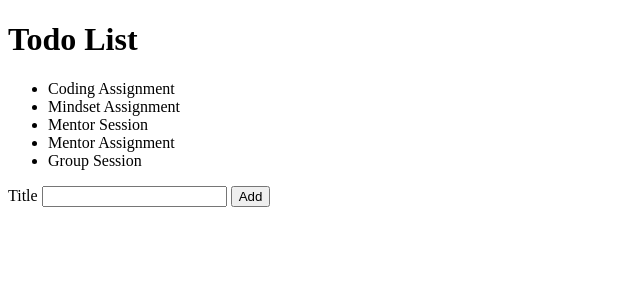
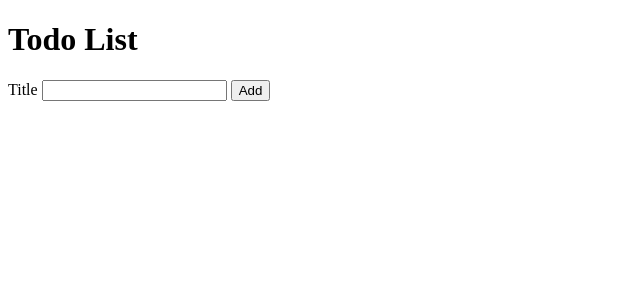
Before and after one commit to SokolovskayaE/react-todo, a React (Create React App) app: page / in a window 1280 px wide. Shown: the top 300 px of the page, without its empty margins (0-640 px from the left). Built offline with nearby package versions, Linux system fonts and the light colour scheme.

Commit message:
Move Todo List into State + Control Add Todo Input + Add New Todo to List + Destructure Props

```diff
--- a/src/AddTodoForm.js
+++ b/src/AddTodoForm.js
@@ -1,17 +1,27 @@
-import React from "react"; // Import React from "react" npm package
+import React, { useState } from "react"; // Import React from "react" npm package
 
-function AddTodoForm(props){ //Add props as a parameter in the AddTodoForm function
+function AddTodoForm( { onAddTodo }) {
+    const [todoTitle, setTodoTitle] = useState(""); // Create a new state variable named todoTitle with a setter setTodoTitle
+
+    function handleTitleChange(event) { // Declare a new function named handleTitleChange that takes event as a parameter
+        const newTodoTitle = event.target.value; // Retrieve the input value from the event object
+        setTodoTitle(newTodoTitle); // Call the state setter setTodoTitle and pass newTodoTitle
+    }
+
     function handleAddTodo(event) { //Create a new function called handleAddTodo that takes event as a parameter
         event.preventDefault(); //Prevent the default behavior of the form submit
-        const todoTitle = event.target.title.value; //Retrieve the value of the title element from the event target and store it in a variable named todoTitle
         console.log("value is", todoTitle); //Log the value of todoTitle in the console
-        props.onAddTodo(todoTitle); //Invoke the onAddTodo callback prop and pass todoTitle as an argument
-        event.target.reset(); //Reset the form so the text input value is cleared
+        const todoItem = {
+            title: todoTitle,
+            id: Date.now()
+        };
+        onAddTodo(todoItem); // Update the onAddTodo callback prop to pass an Object instead of a String
+        setTodoTitle(""); // Remove the reset() method and replace it with logic to reset the todoTitle state to an empty String
     }
     return ( //Add a multi-line return statement to your AddTodoForm function//
     <form onSubmit={handleAddTodo}> {/*Create a <form> element + Add onSubmit prop to <form> element and pass the handleAddTodo function by reference*/}
         <label htmlFor="todoTitle">Title</label> {/*Add htmlFor attribute to <label> element with id "todoTitle"*/}
-        <input id="todoTitle" type="text" name="title"/> {/*Create a text <input> element with id "todoTitle" + Add a name attribute to the text input with value title*/}
+        <input id="todoTitle" type="text" name="title" value={todoTitle} onChange={handleTitleChange}/> {/*Create a text <input> element with id "todoTitle" + Add a name attribute to the text input with value title + Add value prop equal to todoTitle from component props*/}
         <button type="submit">Add</button> {/*Create a submit <button> element with text "Add"*/}
     </form>
     );
--- a/src/App.js
+++ b/src/App.js
@@ -2,14 +2,18 @@
 import TodoList from "./TodoList"; // Import the TodoList component
 import AddTodoForm from "./AddTodoForm"; // Import AddTodoForm
 
+
 function App() {
-    const [newTodo, setNewTodo] = useState (""); //Create a new state variable named newTodo with update function named setNewTodo
+    const [todoList, setTodoList] = useState([]); // Create a new state variable named todoList with setter setTodoList and default value of an empty array
+
+    function addTodo(newTodo) { // Function named addTodo that takes newTodo as a parameter
+       setTodoList([...todoList, newTodo]);
+    }
     return (
         <div>
         <h1>Todo List</h1> {/*Create a level-one heading that says "Todo List"*/}
-        <TodoList /> {/*TodoList component*/}
-        <AddTodoForm onAddTodo={setNewTodo}  /> {/*AddTodoForm component + Pass setNewTodo as a callback handler prop named onAddTodo to the AddTodoForm component*/}
-        <p>{newTodo}</p> {/*Add a paragraph element that displays the value of newTodo variable*/}
+        <TodoList todoList={todoList} /> {/*TodoList component + Pass todoList as a prop named todoList to the TodoList component*/}
+        <AddTodoForm onAddTodo={addTodo} /> {/*AddTodoForm component*/}
         </div>
     );
 }
--- a/src/TodoList.js
+++ b/src/TodoList.js
@@ -2,24 +2,24 @@
 import TodoListItem from './TodoListItem'; // Import TodoListItem
 
 // Create array and store it in a variable named todoList
-const todoList = [
-    {id:1,title: "Coding Assignment" },
-    {id:2,title: "Mindset Assignment" },
-    {id:3,title: "Mentor Session" },
-    {id:4,title: "Mentor Assignment" },
-    {id:5,title: "Group Session" },
-    ];
+// const todoList = [
+//     {id:1,title: "Coding Assignment" },
+//     {id:2,title: "Mindset Assignment" },
+//     {id:3,title: "Mentor Session" },
+//     {id:4,title: "Mentor Assignment" },
+//     {id:5,title: "Group Session" },
+//   ];
 
 // Declare a function named TodoList
-function TodoList() {
+function TodoList({ todoList }) { //Add props as a parameter to the TodoList functional component
     return ( // Add a multi-line return statement with JSX
         <ul> {/* Create an unordered list (<ul>)//</ul>*/}
-         {todoList.map((item) => { {/* Inside the map method, use the TodoListItem component */}
+         {todoList.map((item) => { {/* Inside the map method, use the TodoListItem component + Change todoList to reference props instead of the hard-coded variable*/}
             return (
             <TodoListItem key={item.id} todo={item} /> // Pass key as a prop equal to the id of the todo object. Pass todo as a prop.
             );
          })}
         </ul>
-);
+    );
 }
 export default TodoList;// Export TodoList function as the default module
--- a/src/TodoListItem.js
+++ b/src/TodoListItem.js
@@ -1,10 +1,9 @@
 import React from "react"; // Import React from "react" npm package
 // Declare a function named TodoList
 // Add props as a parameter in the TodoListItem function
-function TodoListItem(props) {
-    // Add a multi-line return statement with JSX
-    return (
-        <li>{props.todo.title}</li>
+function TodoListItem({ todo }) {
+    return (     // Add a multi-line return statement with JSX
+        <li>{todo.title}</li>
     );
 }
 export default TodoListItem;// Export TodoListItem function as the default module
```
